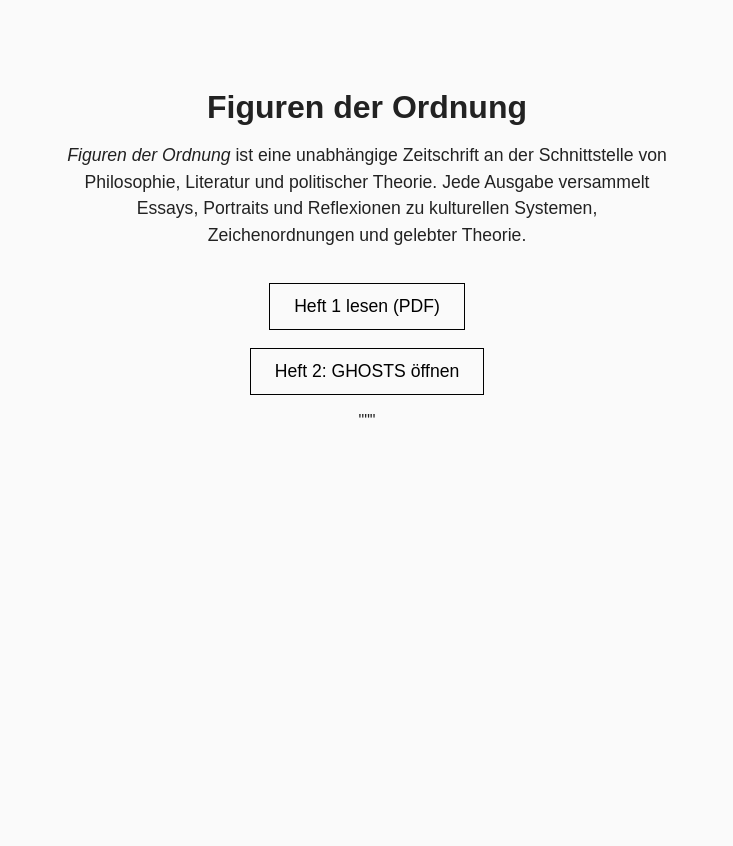
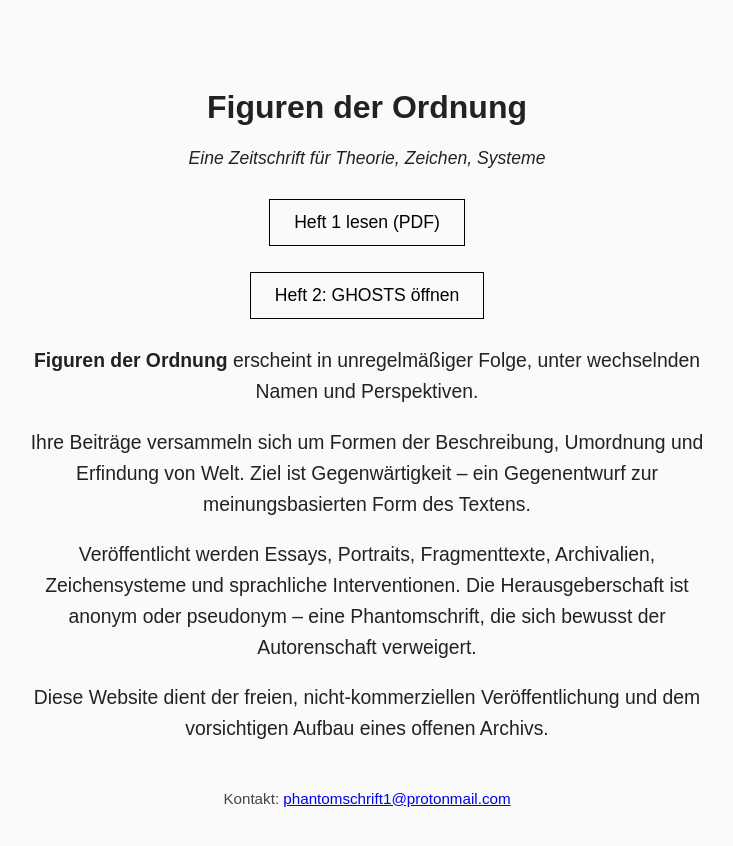
Before and after one commit to Hyperides/Figuren-der-Ordnung, a plain HTML site: page index.html in a window 1280 px wide. Shown: the whole page, without its empty margins (273-1006 px from the left). Before the commit the page ends 800 px from the top, so only its background shows below. Drawn offline with Linux system fonts and the light colour scheme.

Commit message:
index.html

```diff
--- a/index.html
+++ b/index.html
@@ -17,16 +17,16 @@
             font-size: 2em;
             margin-bottom: 0.5em;
         }
-        p {
-            max-width: 600px;
-            margin: 0 auto 2em auto;
+        p, .description {
+            max-width: 700px;
+            margin: 1em auto;
             font-size: 1.1em;
-            line-height: 1.5em;
+            line-height: 1.6em;
         }
         a.button {
             display: block;
             width: fit-content;
-            margin: 1em auto;
+            margin: 1.5em auto;
             font-size: 1.1em;
             text-decoration: none;
             color: #000;
@@ -38,13 +38,29 @@
             background-color: #000;
             color: #fff;
         }
+        .footer {
+            margin-top: 3em;
+            font-size: 0.95em;
+            color: #444;
+        }
     </style>
 </head>
 <body>
     <h1>Figuren der Ordnung</h1>
-    <p><em>Figuren der Ordnung</em> ist eine unabhängige Zeitschrift an der Schnittstelle von Philosophie, Literatur und politischer Theorie. Jede Ausgabe versammelt Essays, Portraits und Reflexionen zu kulturellen Systemen, Zeichenordnungen und gelebter Theorie.</p>
+    <p><em>Eine Zeitschrift für Theorie, Zeichen, Systeme</em></p>
+
     <a class="button" href="Kopie_Figuren_der_Ordnung_Heft1_FINAL_m%201000%20Auftritte.pdf" target="_blank">Heft 1 lesen (PDF)</a>
     <a class="button" href="heft2.html">Heft 2: GHOSTS öffnen</a>
+
+    <div class="description">
+        <p><strong>Figuren der Ordnung</strong> erscheint in unregelmäßiger Folge, unter wechselnden Namen und Perspektiven.</p>
+        <p>Ihre Beiträge versammeln sich um Formen der Beschreibung, Umordnung und Erfindung von Welt. Ziel ist Gegenwärtigkeit – ein Gegenentwurf zur meinungsbasierten Form des Textens.</p>
+        <p>Veröffentlicht werden Essays, Portraits, Fragmenttexte, Archivalien, Zeichensysteme und sprachliche Interventionen. Die Herausgeberschaft ist anonym oder pseudonym – eine Phantomschrift, die sich bewusst der Autorenschaft verweigert.</p>
+        <p>Diese Website dient der freien, nicht-kommerziellen Veröffentlichung und dem vorsichtigen Aufbau eines offenen Archivs.</p>
+    </div>
+
+    <div class="footer">
+        Kontakt: <a href="mailto:phantomschrift1@protonmail.com">phantomschrift1@protonmail.com</a>
+    </div>
 </body>
 </html>
-"""
```
